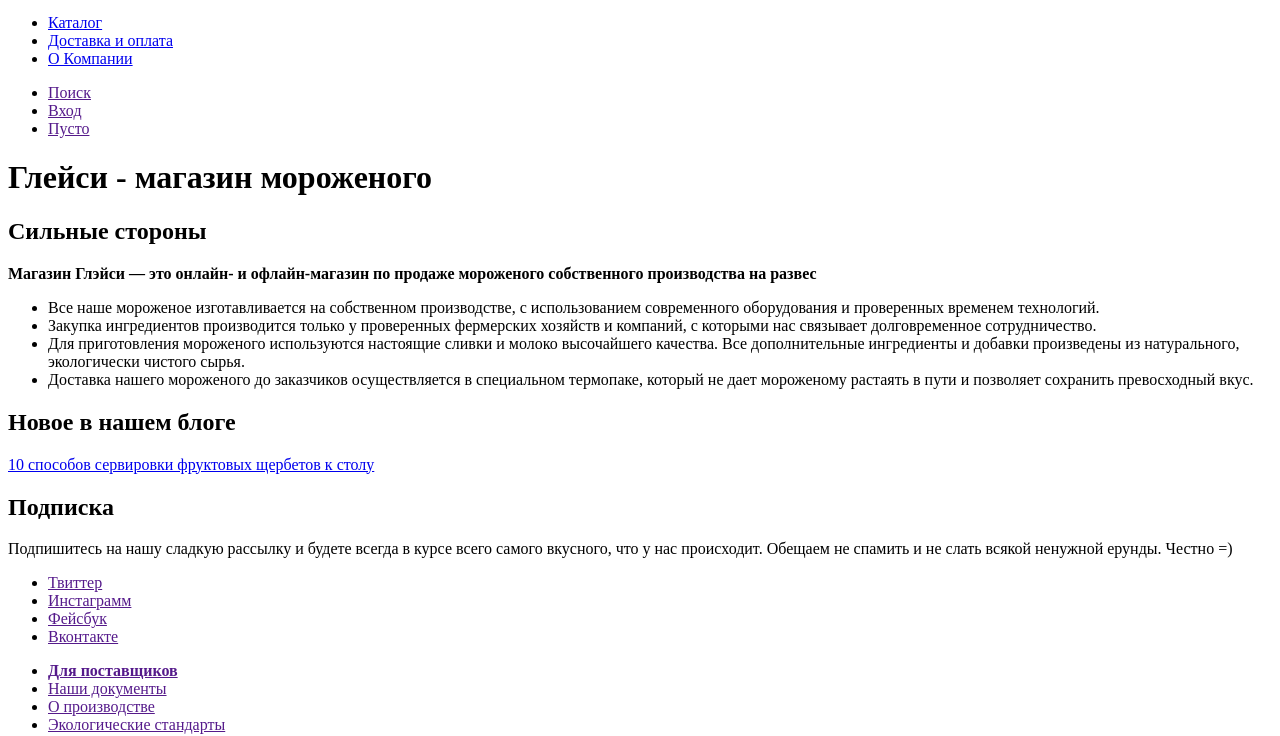
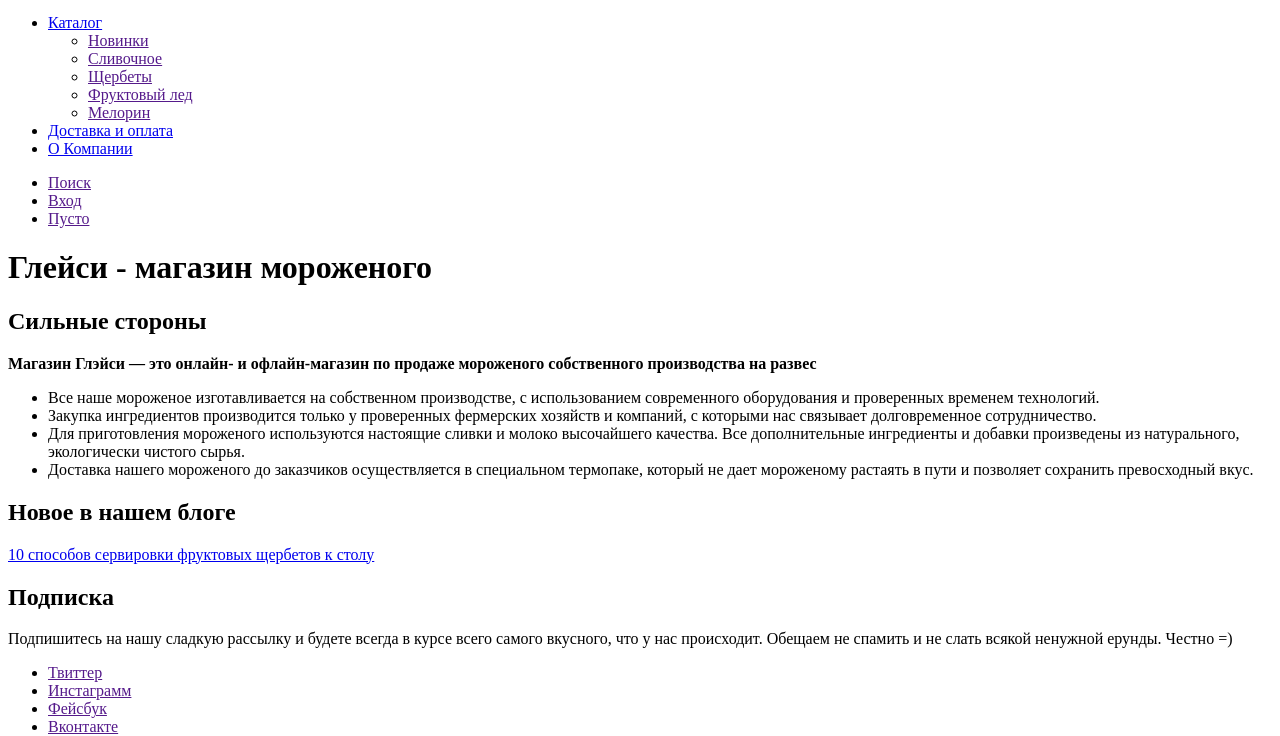
Before and after one commit to MrBlackD/27219-gllacy, a plain HTML site: page index.html in a window 1280 px wide. Shown: the part 78-814 px from the top of the page. Drawn offline with Linux system fonts and the light colour scheme.

Commit message:
Добавил выпадающий список и внес изменения в футер на странице index.html

```diff
--- a/index.html
+++ b/index.html
@@ -9,7 +9,16 @@
             <nav class="main-navigation">
                 <a><img src="http://placehold.it/154x64" width="154" height="64" alt="Логотип магазина мороженого 'Глейси'"/></a>
                 <ul class="site-navigation">
-                    <li><a href="#">Каталог</a></li>
+                    <li>
+                        <a href="#">Каталог</a>
+                        <ul class="site-navigation-submenu">
+                            <li><a href="" class="new">Новинки</a></li>
+                            <li><a href="">Сливочное</a></li>
+                            <li><a href="">Щербеты</a></li>
+                            <li><a href="">Фруктовый лед</a></li>
+                            <li><a href="">Мелорин</a></li>
+                        </ul>
+                    </li>
                     <li><a href="#">Доставка и оплата</a></li>
                     <li><a href="#">О Компании</a></li>
                 </ul>
@@ -67,7 +76,7 @@
 
             <p class="footer-copyright">
                 <ul class="footer-info">
-                    <li><b><a href="">Для поставщиков</a></b></li>
+                        <li class="bold"><a href="">Для поставщиков</a></li>
                     <li><a href="">Наши документы</a></li>
                     <li><a href="">О производстве</a></li>
                     <li><a href="">Экологические стандарты</a></li>
```
